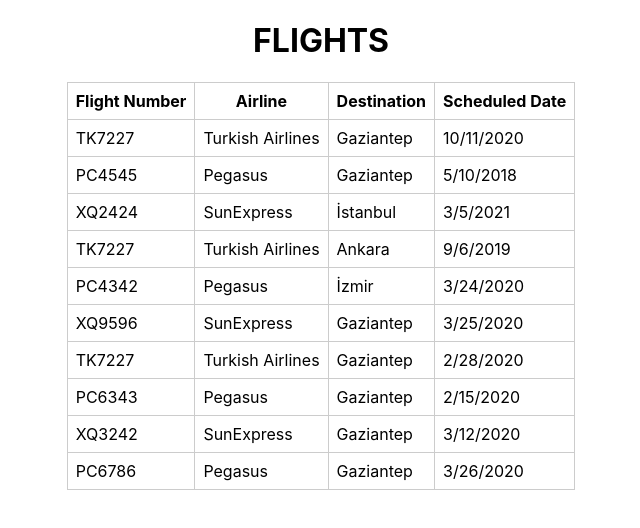
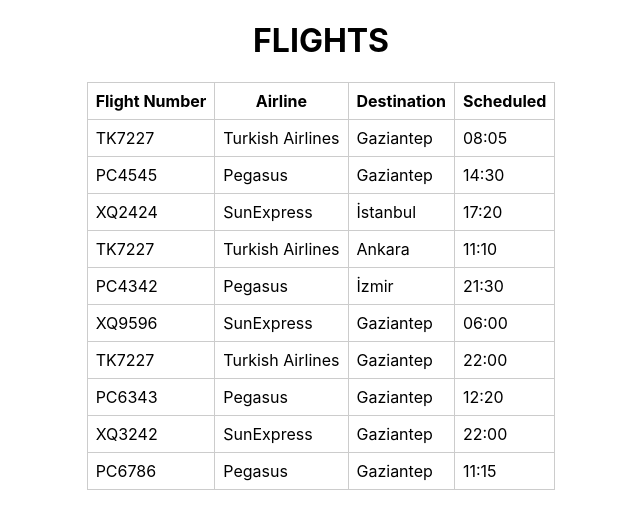
Before and after one commit to sergenuygur/my-flight-app, a React (Create React App) app: page / in a window 1280 px wide. Shown: the top 528 px of the page, without its empty margins (319-959 px from the left). Built offline with nearby package versions, Linux system fonts and the light colour scheme.

Commit message:
change date structure

```diff
--- a/src/helper/Date/index.js
+++ b/src/helper/Date/index.js
@@ -1,4 +1,4 @@
 export const getNormalizedDateString = (date) => {
   let dateObj = new Date(date);
-  return dateObj.toLocaleDateString();
+  return dateObj.toString().substr(16, 5);
 };
--- a/src/views/FlightManagement/index.js
+++ b/src/views/FlightManagement/index.js
@@ -22,8 +22,8 @@ const columns = [
   },
   {
     id: 4,
-    header: "Scheduled Date",
-    value: "scheduledDate",
+    header: "Scheduled",
+    value: "scheduled",
   },
 ];
 
@@ -33,70 +33,70 @@ const flightsData = [
     flightNumber: "TK7227",
     airline: "Turkish Airlines",
     destination: "Gaziantep",
-    scheduledDate: "2020-10-11",
+    scheduled: "2021-01-27 08:05",
   },
   {
     id: 2,
     flightNumber: "PC4545",
     airline: "Pegasus",
     destination: "Gaziantep",
-    scheduledDate: "2018-05-10",
+    scheduled: "2021-01-27 14:30",
   },
   {
     id: 3,
     flightNumber: "XQ2424",
     airline: "SunExpress",
     destination: "İstanbul",
-    scheduledDate: "2021-03-05",
+    scheduled: "2021-01-27 17:20",
   },
   {
     id: 4,
     flightNumber: "TK7227",
     airline: "Turkish Airlines",
     destination: "Ankara",
-    scheduledDate: "2019-09-06",
+    scheduled: "2021-01-27 11:10",
   },
   {
     id: 5,
     flightNumber: "PC4342",
     airline: "Pegasus",
     destination: "İzmir",
-    scheduledDate: "2020-03-24",
+    scheduled: "2021-01-27 21:30",
   },
   {
     id: 6,
     flightNumber: "XQ9596",
     airline: "SunExpress",
     destination: "Gaziantep",
-    scheduledDate: "2020-03-25",
+    scheduled: "2021-01-27 06:00",
   },
   {
     id: 7,
     flightNumber: "TK7227",
     airline: "Turkish Airlines",
     destination: "Gaziantep",
-    scheduledDate: "2020-02-28",
+    scheduled: "2021-01-27 22:00",
   },
   {
     id: 8,
     flightNumber: "PC6343",
     airline: "Pegasus",
     destination: "Gaziantep",
-    scheduledDate: "2020-02-15",
+    scheduled: "2021-01-27 12:20",
   },
   {
     id: 9,
     flightNumber: "XQ3242",
     airline: "SunExpress",
     destination: "Gaziantep",
-    scheduledDate: "2020-03-12",
+    scheduled: "2021-01-27 22:00",
   },
   {
     id: 10,
     flightNumber: "PC6786",
     airline: "Pegasus",
     destination: "Gaziantep",
-    scheduledDate: "2020-03-26",
+    scheduled: "2021-01-27 11:15",
   },
 ];
 
@@ -479,7 +479,7 @@ export default function FlightManagement() {
                 <td>{row.flightNumber}</td>
                 <td>{row.airline}</td>
                 <td>{row.destination}</td>
-                <td>{getNormalizedDateString(row.scheduledDate)}</td>
+                <td>{getNormalizedDateString(row.scheduled)}</td>
               </tr>
             ))}
           </tbody>
```
